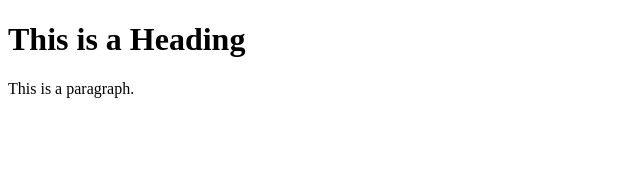
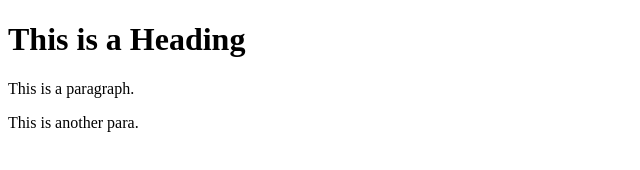
Before and after one commit to fakeladka2/learning-git, a plain HTML site: page index.html in a window 1280 px wide. Shown: the whole page, without its empty margins (0-640 px from the left). Drawn offline with Linux system fonts and the light colour scheme.

Commit message:
Update index.html
committed by user 2

```diff
--- a/index.html
+++ b/index.html
@@ -7,6 +7,6 @@
 
 <h1>This is a Heading</h1>
 <p>This is a paragraph.</p>
-
+<p>This is another para.</p>
 </body>
 </html>
```
